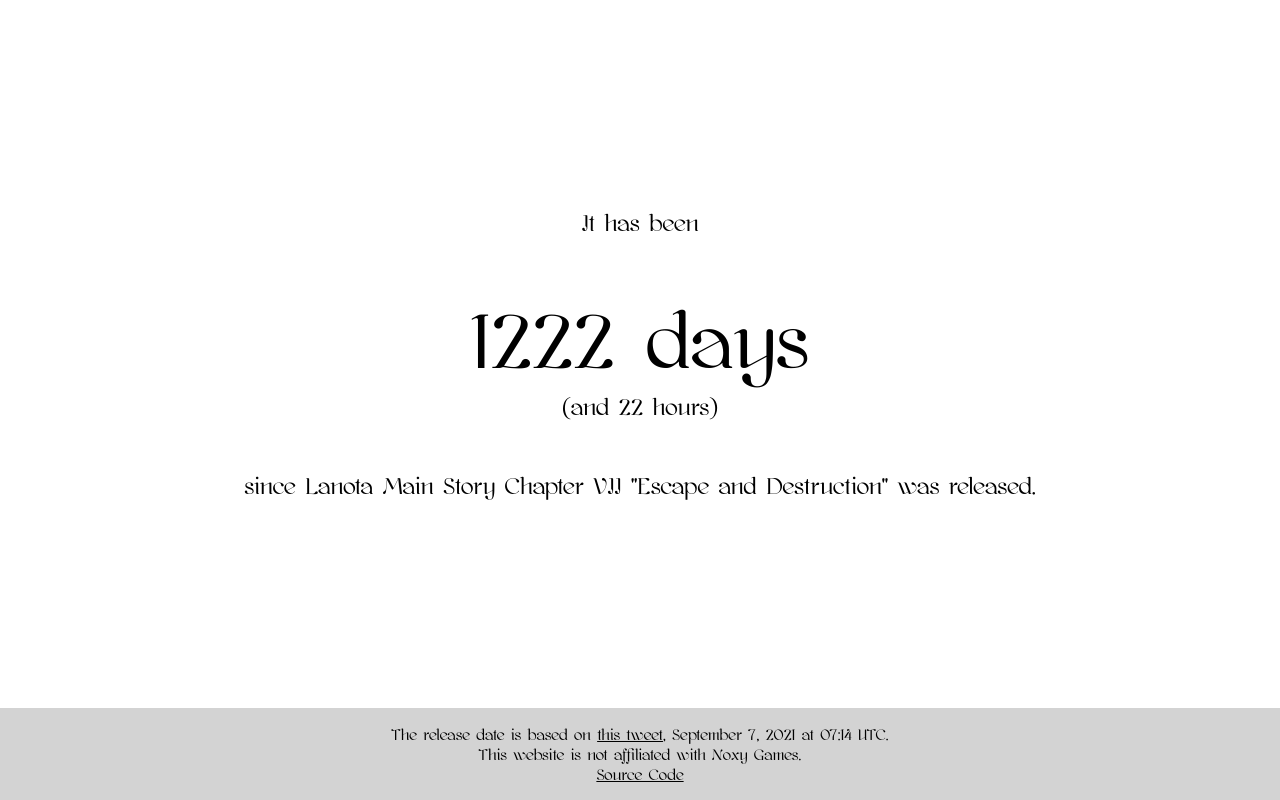
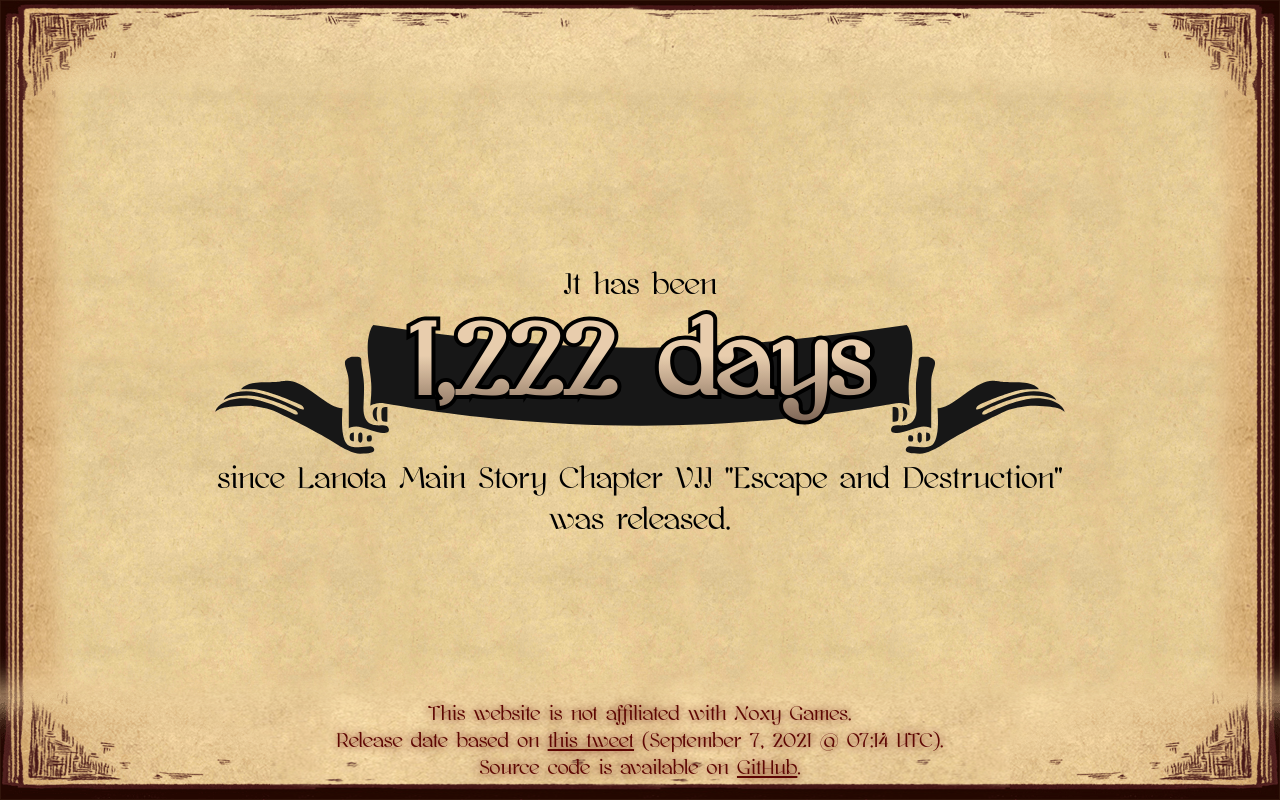
Before and after one commit to 12beesinatrenchcoat/days-since-lanota-main-story-chapter-vii, a plain HTML site: page index.html in a window 1280 px wide. Drawn offline with Linux system fonts and the light colour scheme.

Commit message:
Add style to page

```diff
--- a/index.html
+++ b/index.html
@@ -8,40 +8,44 @@
 	</head>
 
 	<body>
+		<!-- Background elements -->
+		<div id="top"></div>
+		<div id="left"></div>
+		<div id="right"></div>
+
 		<main>
 			<p>It has been</p>
-			<div id="numbers">
-				<p id="days"><span id="day-count">XXXX</span> days</p>
-				<p id="hours">(and <span id="hour-count">XX</span> hours)</p>
+			<div id="days-container">
+				<p id="days" data-value=""><span id="day-count">XXXX</span> days</p>
 			</div>
-			<p>since Lanota Main Story Chapter VII "Escape and Destruction" was released.</p>
+			<p>since Lanota Main Story Chapter VII "Escape and Destruction"<br>was released.</p>
 		</main>
 
 		<footer>
-			<p>The release date is based on <a href="https://x.com/Noxy_Lanota_EN/status/1435139484681584643">this
-					tweet</a>, September 7, 2021 at 07:14 UTC.</p>
-			<p>This website is not affiliated with Noxy Games.</p>
-			<a href="https://github.com/12beesinatrenchcoat/days-since-lanota-main-story-chapter-vii">Source Code</a>
+			<p>
+				This website is not affiliated with Noxy Games.<br>
+
+				Release date based on <a href="https://x.com/Noxy_Lanota_EN/status/1435139484681584643">this tweet</a>
+				(September 7, 2021 @ 07:14 UTC).<br>
+
+				Source code is available on <a
+					href="https://github.com/12beesinatrenchcoat/days-since-lanota-main-story-chapter-vii">GitHub</a>.
+			</p>
 		</footer>
 
 		<script>
 			var releaseDate = new Date(1630998840000);
 
-			function update() {
-				var now = new Date();
-				// This is in milliseconds
-				var diff = now - releaseDate;
+			var now = new Date();
+			// This is in milliseconds
+			var diff = now - releaseDate;
 
-				var days = Math.floor(diff / 86_400_000);
-				var hours = Math.floor((diff % 86_400_000) / 3_600_000);
+			var days = Math.floor(diff / 86_400_000);
+			days = days.toLocaleString();
 
-				document.getElementById("day-count").textContent = days;
-				document.getElementById("hour-count").textContent = hours;
-			}
+			document.getElementById("day-count").textContent = days;
+			document.getElementById("days").setAttribute("data-value", days + " days");
 
-			update();
-			// Update every 5 minutes
-			setInterval(update(), 300_000)
 		</script>
 	</body>
 
--- a/style.css
+++ b/style.css
@@ -6,25 +6,70 @@
     font-style: normal;
 }
 
-@font-face {
-    font-family: "Parabola";
-    src: url('./assets/parabola-regular-webfont.woff') format('woff'),
-        url('./assets/parabola-regular-webfont.woff2') format('woff2');
-    font-weight: normal;
-    font-style: normal;
-}
-
-:root {
-    font-size: 16px;
-}
-
 body {
     font-family: "Kawoszeh";
     text-align: center;
     margin: 0;
     min-height: 100vh;
+
     display: flex;
     flex-direction: column;
+    background: url("./assets/center.png");
+    filter: brightness(1.05) saturate(0.9);
+
+    font-size: clamp(10px, 5px + 1.25vw, 24px);
+}
+
+#top,
+footer {
+    position: fixed;
+    width: 100%;
+    z-index: 100;
+}
+
+#left,
+#right {
+    position: fixed;
+    width: 75px;
+    height: 100vh;
+    z-index: 50;
+}
+
+#top {
+    background:
+        url("./assets/menu_left.png") left no-repeat,
+        url("./assets/menu_right.png") right no-repeat,
+        url("./assets/menu.png") center repeat-x;
+    height: 100px;
+}
+
+footer {
+    background:
+        url("./assets/footer_left.png") left no-repeat,
+        url("assets/footer_right.png") right no-repeat,
+        url("./assets/footer.png") center repeat-x;
+    height: 150px;
+    bottom: 0;
+
+    display: flex;
+    align-items: end;
+    justify-content: center;
+
+}
+
+footer>p {
+    color: #600400;
+    text-shadow: 0 0 10px #600400;
+    margin: 20px 5em;
+}
+
+#left {
+    background: url("./assets/left.png") left repeat-y;
+}
+
+#right {
+    background: url("./assets/right.png") right repeat-y;
+    right: 0;
 }
 
 p {
@@ -41,17 +86,33 @@ main {
     display: flex;
     flex-direction: column;
     justify-content: center;
+    align-items: center;
+    margin: 2em;
 }
 
-#numbers {
-    margin: 2em;
+main>* {
+    z-index: 999;
 }
 
 #days {
     font-size: 3.375em;
+    background-image: linear-gradient(#DFC3A1 50%, #765C4C);
+    color: transparent;
+    background-clip: text;
+    font-weight: bold;
 }
 
-footer {
-    padding: 1em;
-    background: lightgrey;
+#days::before {
+    position: absolute;
+    content: attr(data-value);
+    -webkit-text-stroke: 8px black;
+    text-wrap: nowrap;
+    z-index: -1;
 }
+
+#days-container {
+    width: max-content;
+    padding: 2em 10ch;
+    margin: -2.5em 0 -1em;
+    background: url("./assets/banner.svg") 50% 75%/100% no-repeat;
+}
```
Also changed, not shown: assets/banner.svg (added), assets/center.png (added), assets/footer.png (added), assets/footer_left.png (added), assets/footer_right.png (added), assets/left.png (added), assets/menu.png (added), assets/menu_left.png (added), assets/menu_right.png (added), assets/right.png (added), 3 other files.
